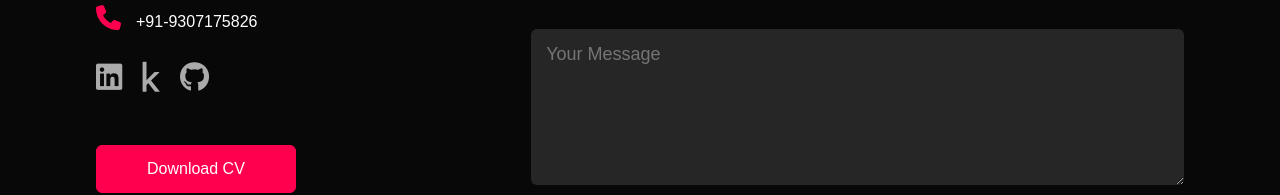
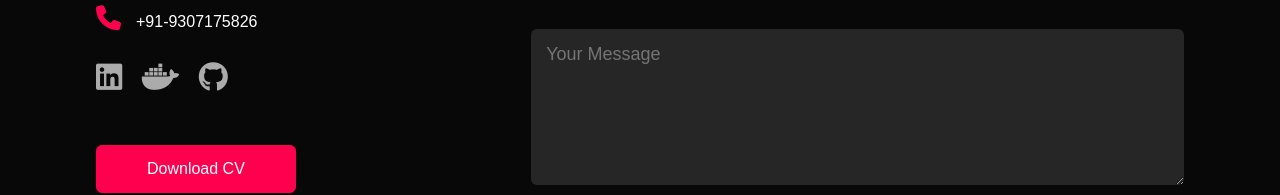
Before and after one commit to Zenith40/Portfolio-Website, a plain HTML site: page index.html in a window 1280 px wide. Shown: the part 3281-3476 px from the top of the page. Drawn offline with Linux system fonts and the light colour scheme.

Commit message:
Update index.html

```diff
--- a/index.html
+++ b/index.html
@@ -214,7 +214,7 @@
                         <p><i class="fa-solid fa-phone"></i>+91-9307175826</p>
                         <div class="social-icons">
                             <a href="https://www.linkedin.com/in/satkar-sarvankar/" target="_blank"><i class="fa-brands fa-linkedin"></i></a>
-                            <a href="https://www.kaggle.com/zenith04" target="_blank"><i class="fa-brands fa-kaggle"></i></a>
+                            <a href="https://hub.docker.com/u/zenith40" target="_blank"><i class="fa-brands fa-docker"></i></a>
                             <a href="https://github.com/Zenith40" target="_blank"><i class="fa-brands fa-github"></i></a>
                             <!--a href="#"><i class="fa-brands fa-medium"></i></a-->
                         </div>
```
